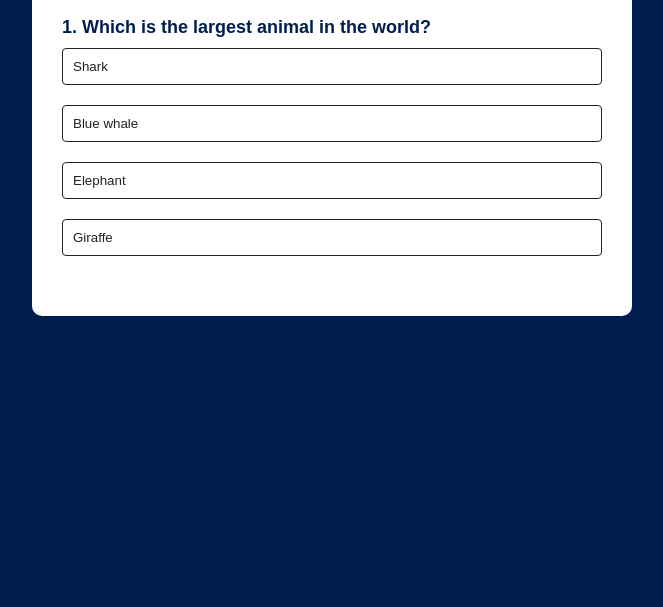
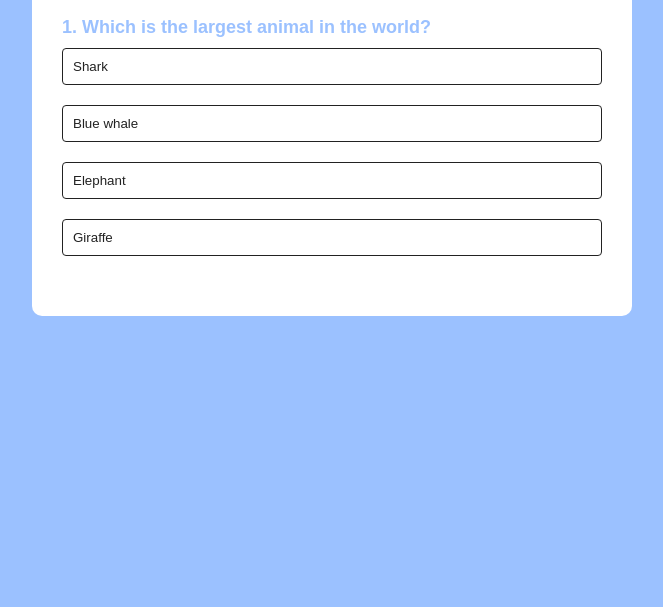
Before and after one commit to graceAlessia/Quiz-Game1, a plain HTML site: page index.html in a window 1280 px wide. Shown: the part 193-800 px from the top of the page, without its empty margins (308-971 px from the left). Drawn offline with Linux system fonts and the light colour scheme.

Commit message:
Theme color

```diff
--- a/style.css
+++ b/style.css
@@ -5,7 +5,7 @@
     box-sizing: border-box;
 }
 body{
-    background: #001e4d;
+    background: #9bc1ff;
 }
 .theme{
     background: #fff;
@@ -27,7 +27,7 @@ body{
 }
 .quiz h2{
     font-size: 18px;
-    color: #001e4d;
+    color: #9bc1ff;
     font-weight: 25px;
 }
 .btn{
@@ -52,7 +52,7 @@ body{
     cursor: no-drop;
 }
 #next-btn{
-    background: #001e4d;
+    background: #9bc1ff;
     color: #fff;
     font-weight: 500;
     width: 150px;
```
